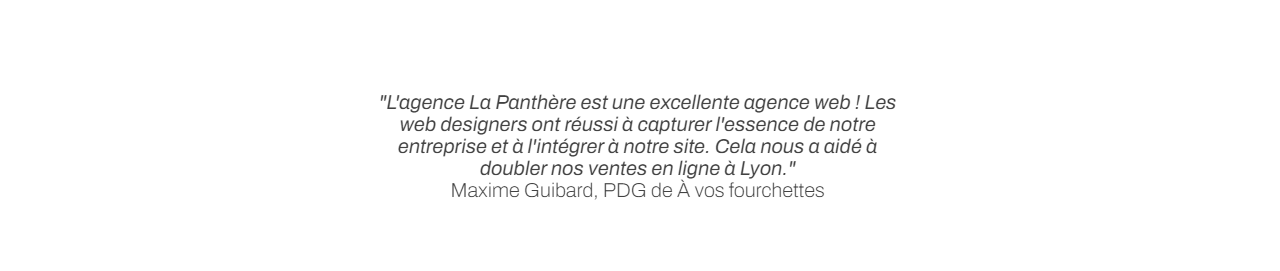
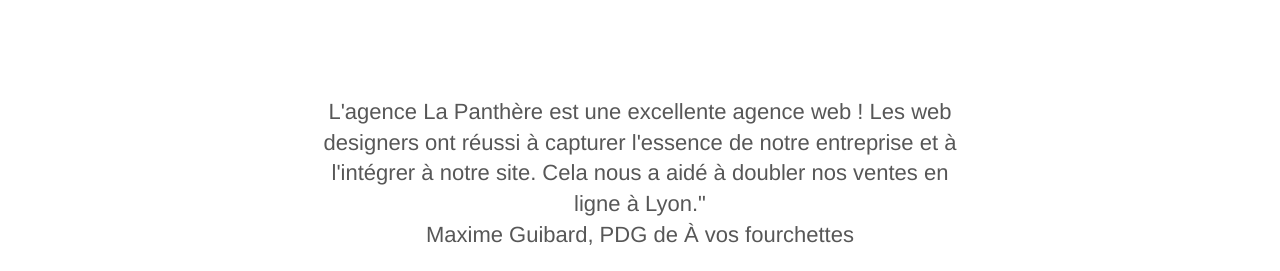
Before and after one commit to LutherMB/LaPanthere, a plain HTML site: page index.html in a window 1280 px wide. Shown: the part 924-1195 px from the top of the page. Drawn offline with Linux system fonts and the light colour scheme.

Commit message:
Update index.html
Témoignage image -> texte

```diff
--- a/index.html
+++ b/index.html
@@ -121,7 +121,8 @@
 		</div>
 		<div class="row voffset-lg voffset">
 			<div class="col-xs-12 col-md-8 col-md-offset-2 text-center">
-				<img alt="Témoignage, agance web lyon, Agence La Panthère" src="img/citation.png" />
+				<h2>L'agence La Panthère est une excellente agence web ! Les web designers ont réussi à capturer l'essence de notre entreprise et à l'intégrer à notre site. Cela nous a aidé à doubler nos ventes en ligne à Lyon."
+					</br>Maxime Guibard, PDG de À vos fourchettes</h2>
 
 			</div>
 		</div>
```
